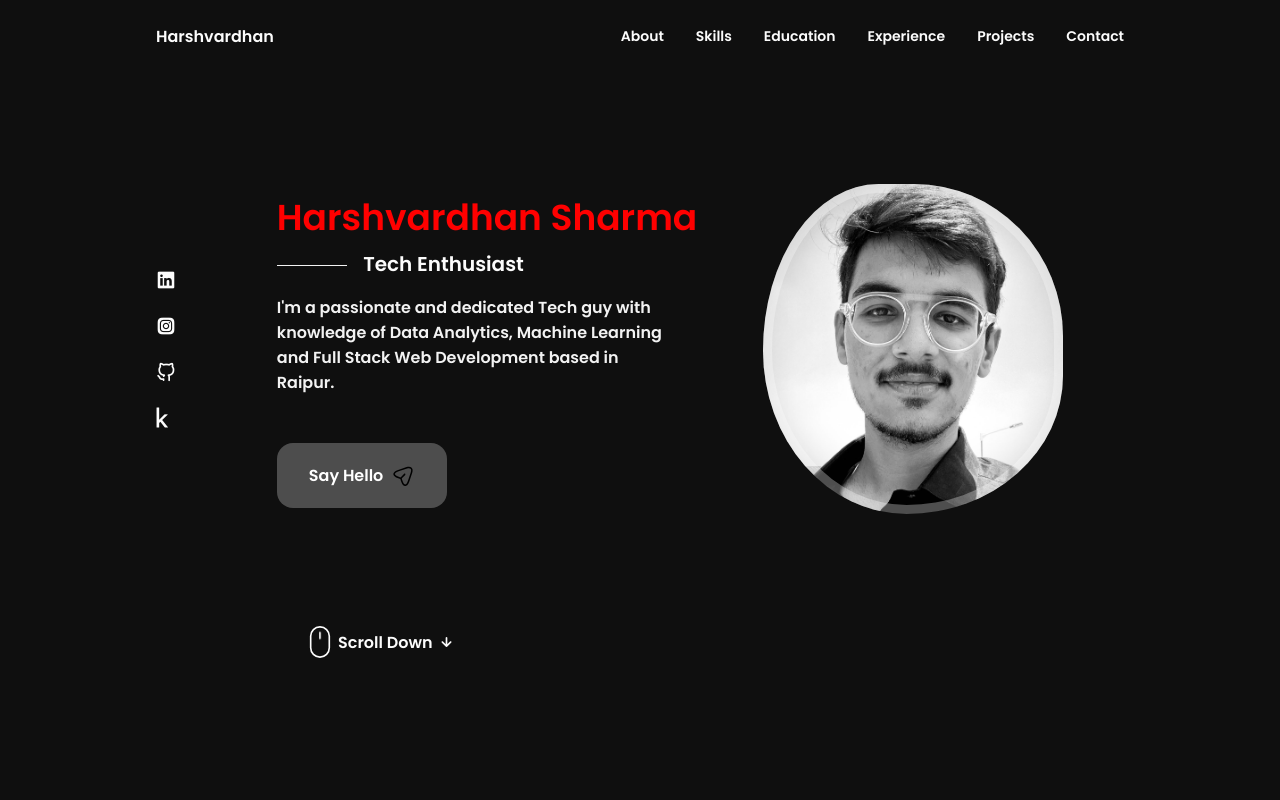
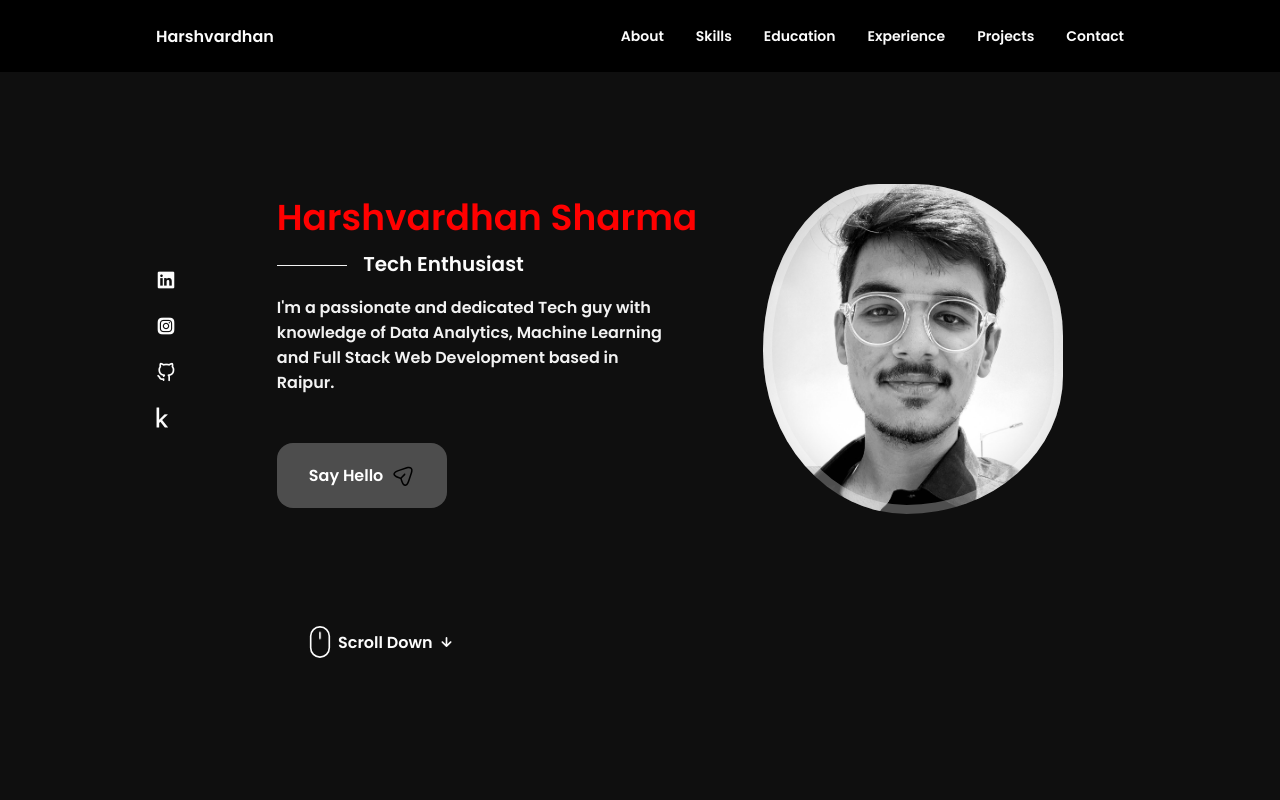
Before and after one commit to Harshvardhan2164/My-Portfolio-Website, a React (Create React App) app: page / in a window 1280 px wide. Shown: the top 800 px of the page. Built offline with nearby package versions, Linux system fonts and the light colour scheme; a web font is replaced by a local one.

Commit message:
Updated Navbar background color

```diff
--- a/src/components/header/header.css
+++ b/src/components/header/header.css
@@ -4,7 +4,7 @@
     top: 0;
     left: 0;
     z-index: var(--z-fixed);
-    background-color: var(--body-color);
+    background-color: rgba(0, 0, 0, 1);
 }
 
 .nav{
```
